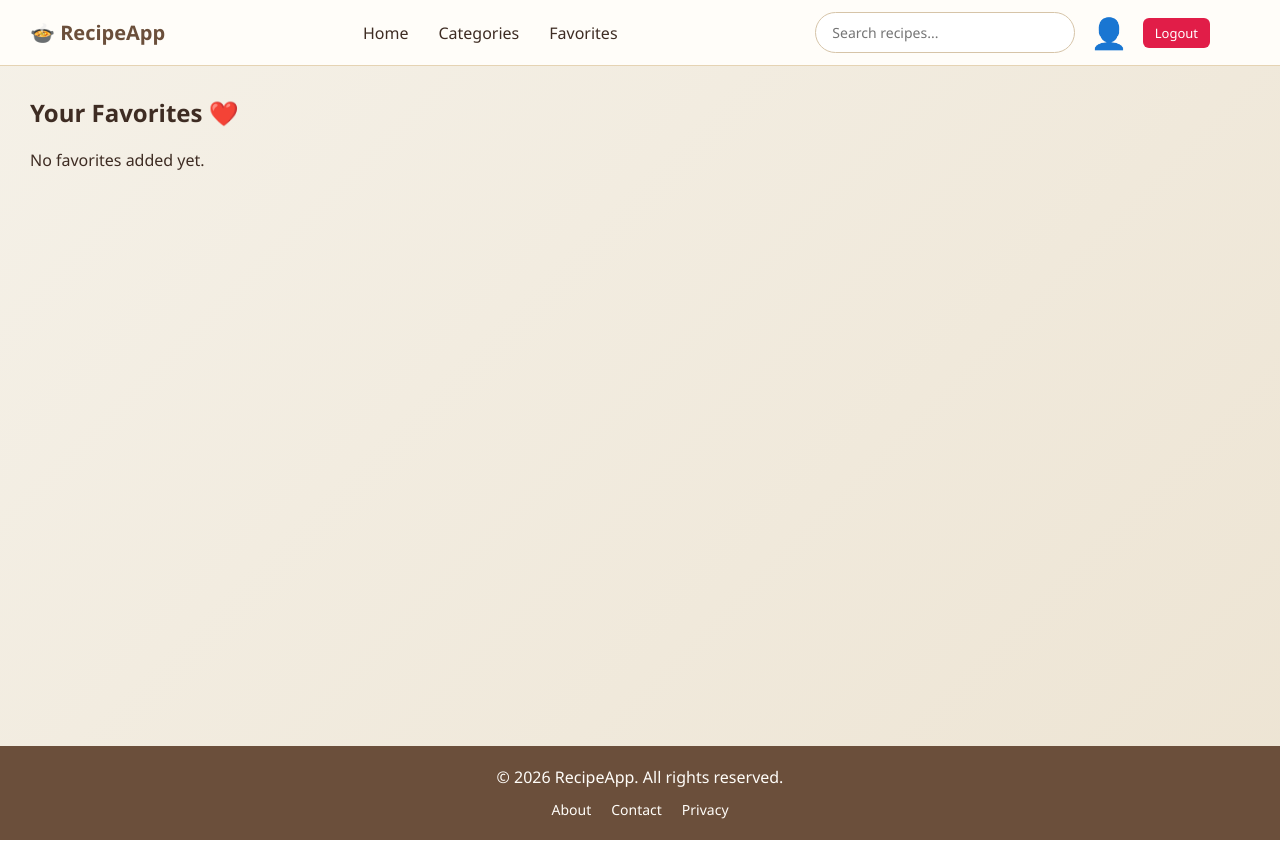
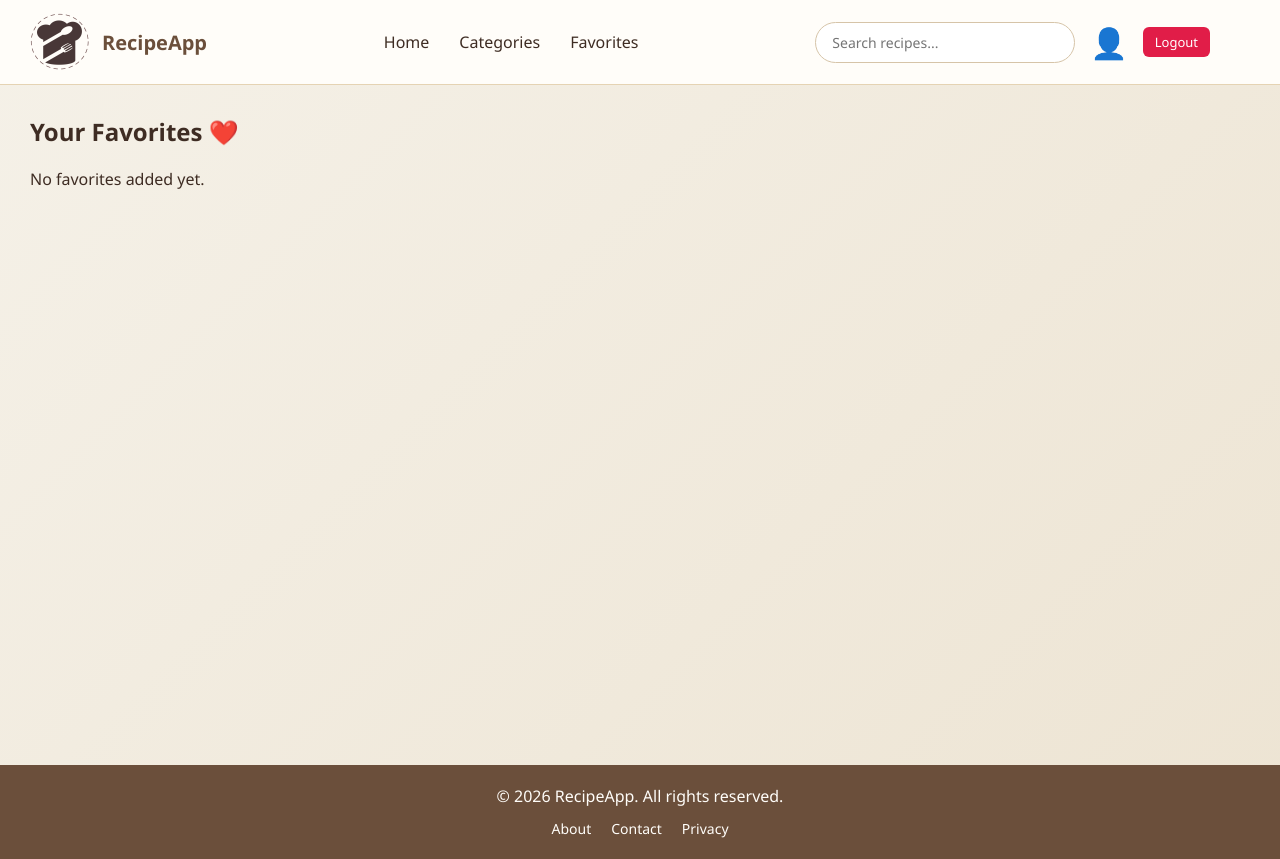
Before and after one commit to Diyafathimakv/Recipe-App, a React (Vite) app in the folder recipeapp/: page /favorites in a window 1280 px wide. Built offline with nearby package versions, Linux system fonts and the light colour scheme.

Commit message:
bug in card and logo

```diff
--- a/recipeapp/src/Components/Header/App.jsx
+++ b/recipeapp/src/Components/Header/App.jsx
@@ -2,6 +2,7 @@ import { Link, useNavigate } from "react-router-dom";
 import { signOut } from "firebase/auth";
 import { auth } from "../../Pages/Auth/Firebase"; // adjust path
 import { useSearchContext } from "../../Context/SearchContext";
+import Logo from '../../assets/Logoo.png'
 import './App.css'
 
 const Header = () => {
@@ -21,7 +22,7 @@ const Header = () => {
     <header className="header">
 
       {/* Logo */}
-      <div className="logo">🍲 RecipeApp</div>
+      <div className="logo"><img src={Logo} alt="logo"/> RecipeApp</div>
 
       {/* Nav */}
       <nav className="nav-center">
--- a/recipeapp/src/Pages/Favorites/index.css
+++ b/recipeapp/src/Pages/Favorites/index.css
@@ -13,12 +13,14 @@
 }
 
 .card {
-  width: 220px;
   border-radius: 12px;
   overflow: hidden;
   box-shadow: 0 2px 10px rgba(0, 0, 0, 0.15);
   background: white;
   transition: 0.3s;
+}
+.favorites-grid .card {
+  width: 220px;
 }
 
 .card:hover {
```
